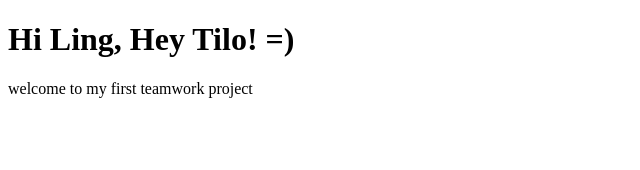
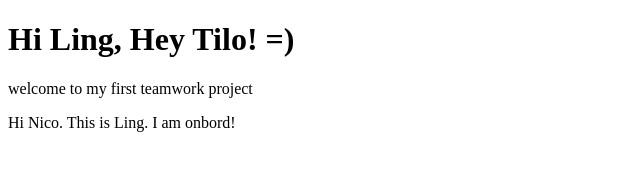
Before and after one commit to Bionic-o/nicos_project, a plain HTML site: page index.html in a window 1280 px wide. Shown: the whole page, without its empty margins (0-640 px from the left). Drawn offline with Linux system fonts and the light colour scheme.

Commit message:
Ling onboard message

```diff
--- a/index.html
+++ b/index.html
@@ -9,5 +9,6 @@
 <body>
     <h1>Hi Ling, Hey Tilo! =)</h1>
     <p>welcome to my first teamwork project</p>
+    <p>Hi Nico. This is Ling. I am onbord!</p>
 </body>
 </html>
```
